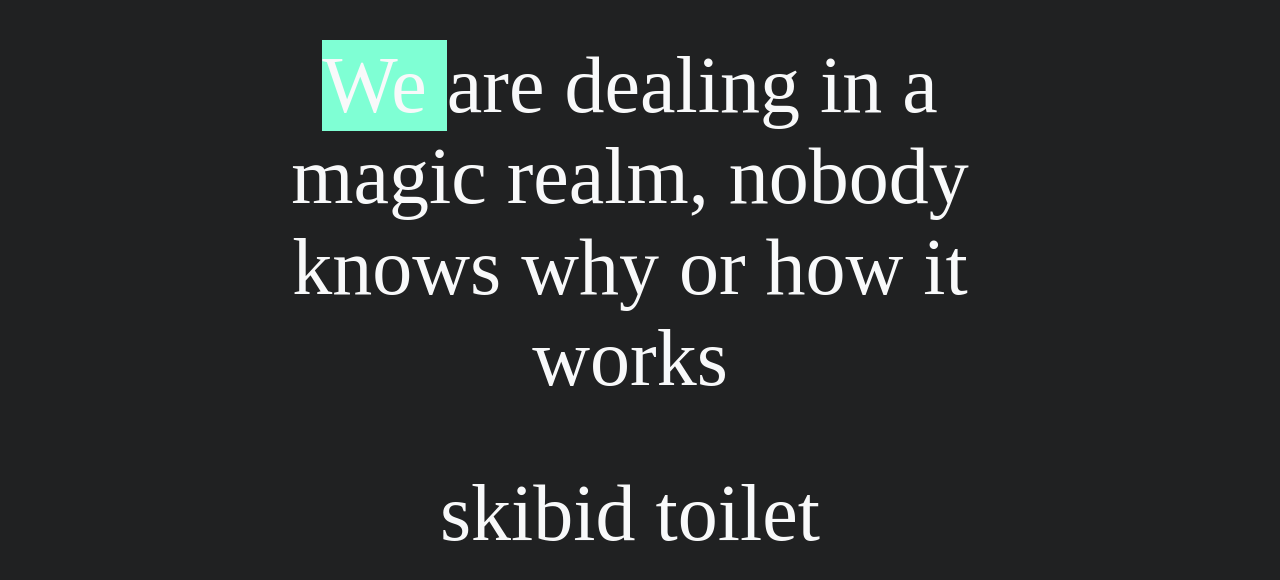
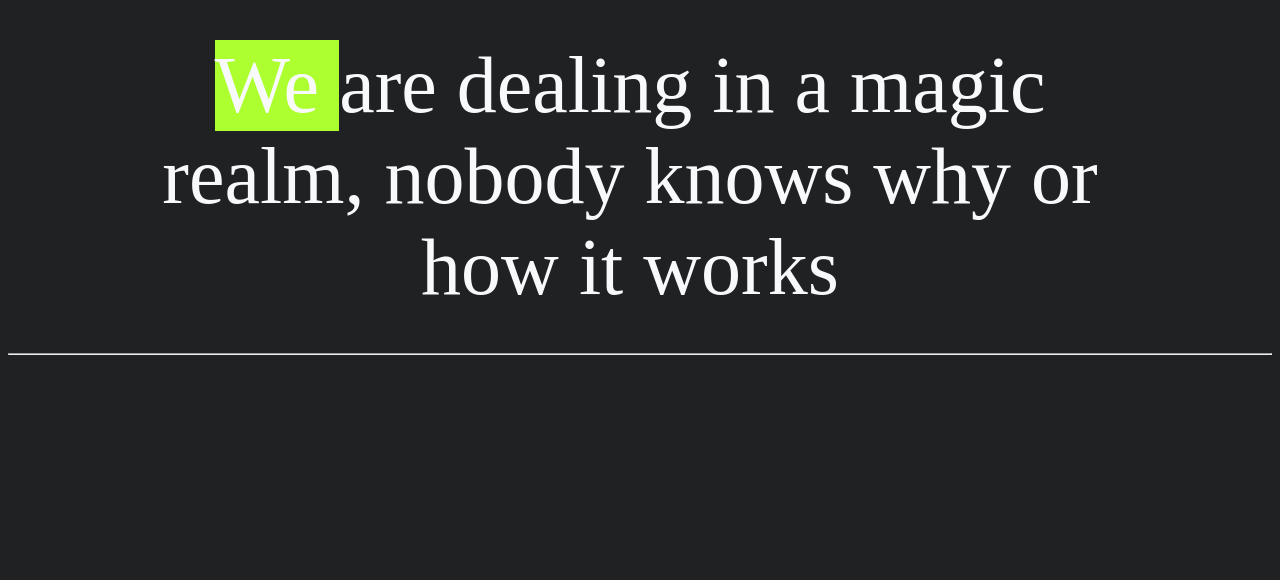
Before and after one commit to justinliang1020/intertextuality, a SvelteKit app: page /highlight in a window 1280 px wide. Both pictures are taken after a click on the button "We". Shown: the top 580 px of the page. Built offline with nearby package versions, Linux system fonts and the light colour scheme.

Commit message:
add UI to jump between texts

```diff
--- a/src/routes/highlight/+page.svelte
+++ b/src/routes/highlight/+page.svelte
@@ -1,22 +1,27 @@
 <script lang="ts">
-	import HighlightableText from './HighlightableText.svelte';
+	import HText from './HighlightableText.svelte';
 	import type { ComponentProps } from 'svelte';
 	// highlight some text and it links to the next related text (need to ignore previously visited texts)
-	let highlightableTexts: ComponentProps<HighlightableText>[] = $state([
+	let hTexts: ComponentProps<HText>[] = $state([
 		{
 			text: 'We are dealing in a magic realm, nobody knows why or how it works',
-			highlightedText: ''
-		},
-		{
-			text: 'skibid toilet',
 			highlightedText: ''
 		}
 	]);
 	$effect(() => {
-		$inspect(highlightableTexts);
+		const lastHText: ComponentProps<HText> = hTexts[hTexts.length - 1];
+		if (lastHText.highlightedText !== '') {
+			const newHText: ComponentProps<HText> = {
+				text: 'Here, time transforms from rigid hour calendar bricks to a flowing fountain circulating without end. I recall so fondly our moments picking each other’s brain baskets, using friendship as a euphemism when we were really talking about love.',
+				highlightedText: ''
+			};
+			//TODO: get similar text here
+			hTexts.push(newHText);
+		}
 	});
 </script>
 
-{#each highlightableTexts as h}
-	<HighlightableText text={h.text} bind:highlightedText={h.highlightedText} />
+{#each hTexts as h}
+	<HText text={h.text} bind:highlightedText={h.highlightedText} />
+	<hr />
 {/each}
--- a/src/routes/highlight/HighlightableText.svelte
+++ b/src/routes/highlight/HighlightableText.svelte
@@ -14,7 +14,9 @@
 	let iWordFocused: number | null = $state(null);
 	$effect(() => {
 		if (iWord1 !== null && iWord2 !== null) {
-			highlightedText = words.slice(iWord1, iWord2 + 1).join(' ');
+			highlightedText = words
+				.slice(Math.min(iWord1, iWord2), Math.max(iWord1, iWord2) + 1)
+				.join(' ');
 		}
 	});
 
@@ -59,7 +61,7 @@
 			<!-- content here -->
 			<button
 				class="word-button"
-				style="background-color: aquamarine;"
+				style="background-color: greenyellow;"
 				onclick={() => onWordClick(i)}
 				onmouseover={() => onWordFocus(i)}
 				onfocus={() => onWordFocus(i)}>{word}&nbsp</button
@@ -88,7 +90,7 @@
 		display: flex;
 		flex-wrap: wrap;
 		justify-content: center;
-		max-width: 800px;
+		max-width: 1000px;
 		margin: 0 auto;
 		padding: 2rem;
 		font-size: 5em;
```
